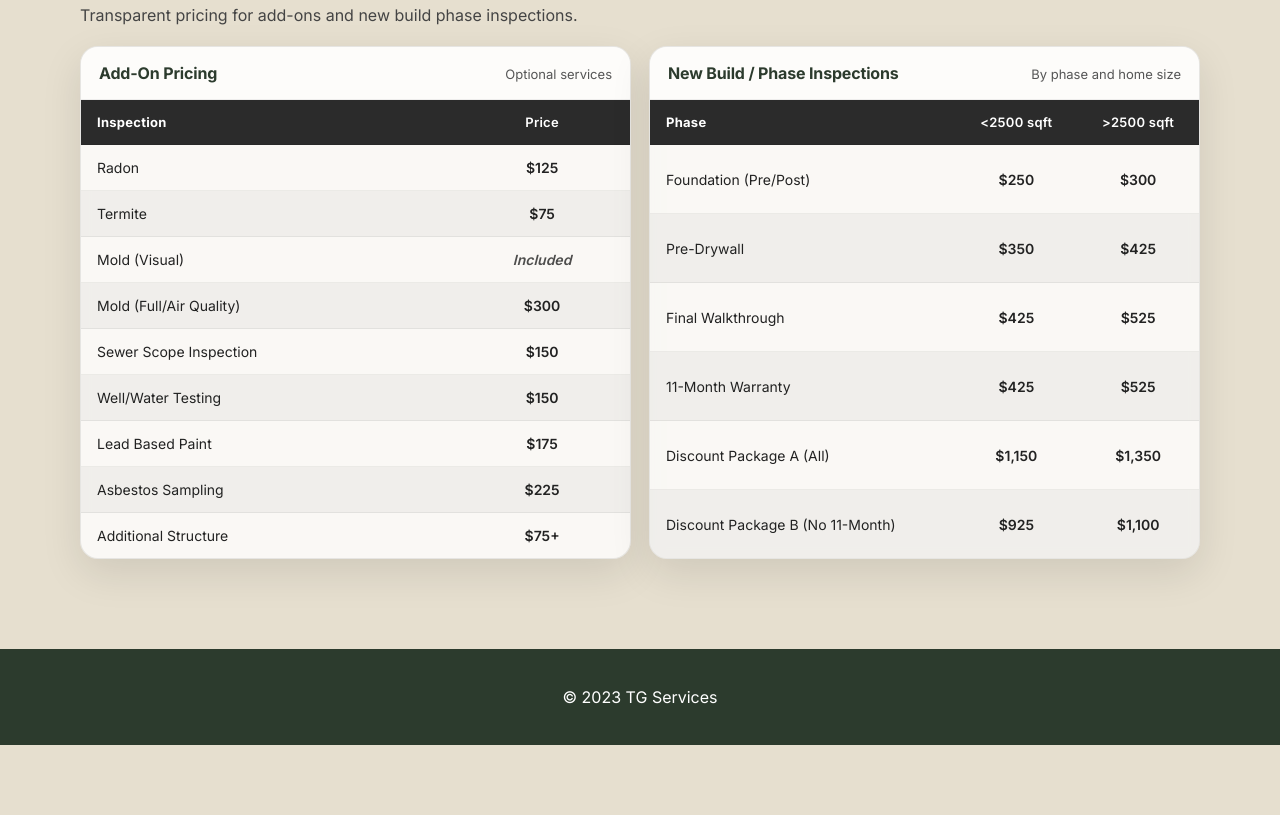
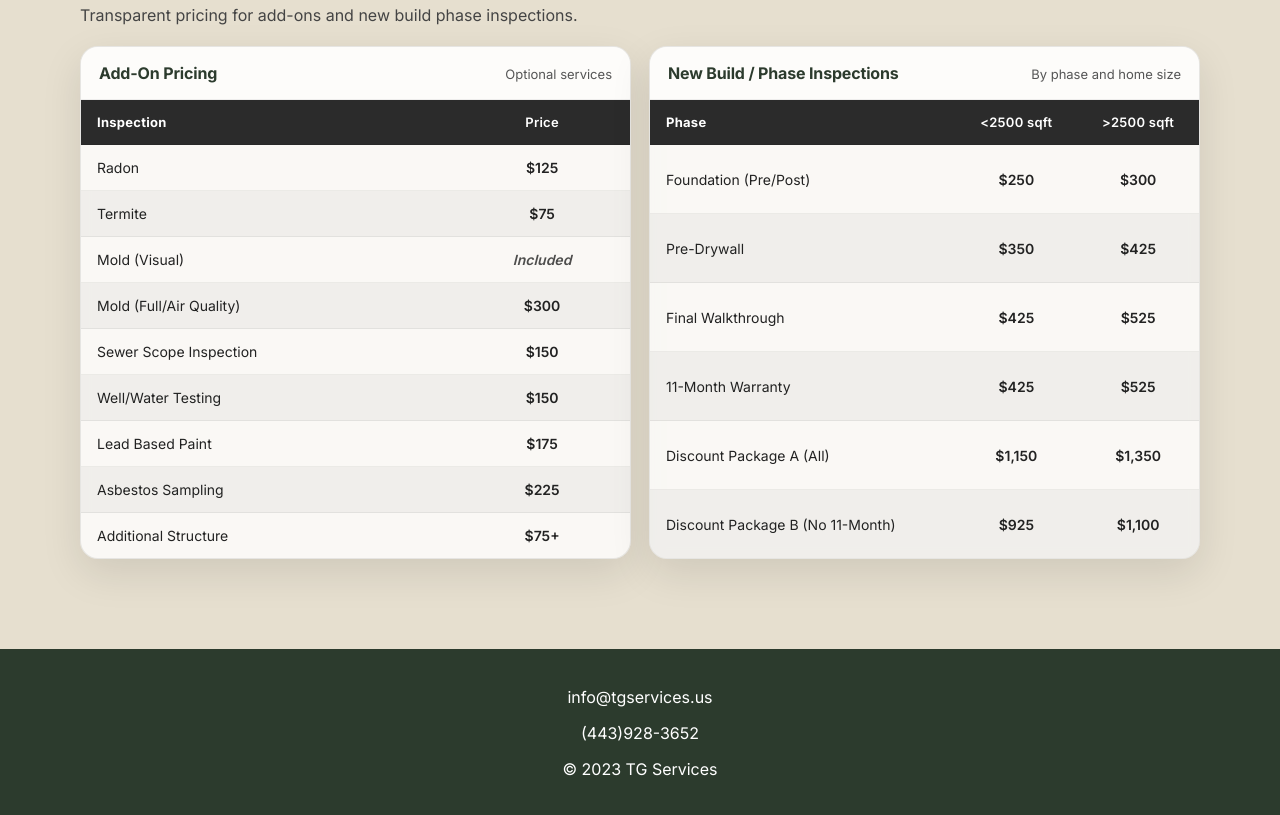
Before and after one commit to jlazzaro16/tgservices.us, a plain HTML site: page services.html in a window 1280 px wide. Shown: the part 1763-2578 px from the top of the page. Before the commit the page ends 2508 px from the top, so only its background shows below. Drawn offline with Linux system fonts and the light colour scheme.

Commit message:
Update services.html

```diff
--- a/services.html
+++ b/services.html
@@ -234,6 +234,8 @@
 </section>
 
   <footer class="site-footer">
+    <p>info@tgservices.us</p>
+    <p>(443)928-3652</p>
     <p>© 2023 TG Services</p>
   </footer>
 <script>
```
